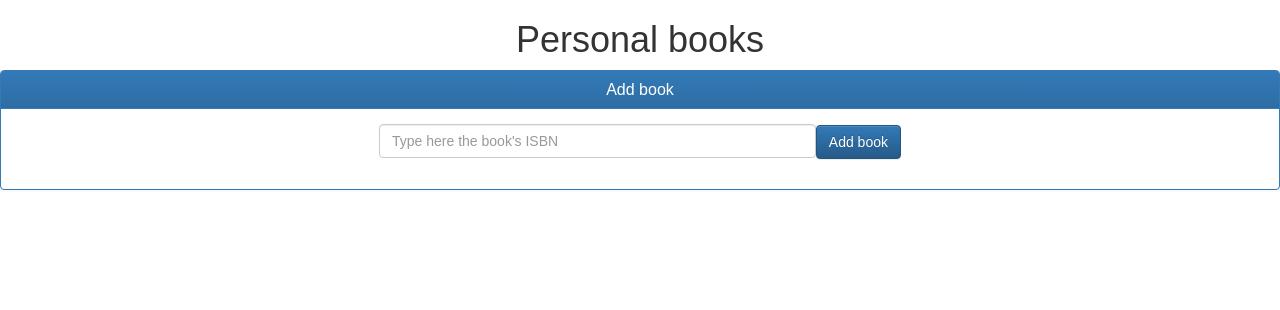
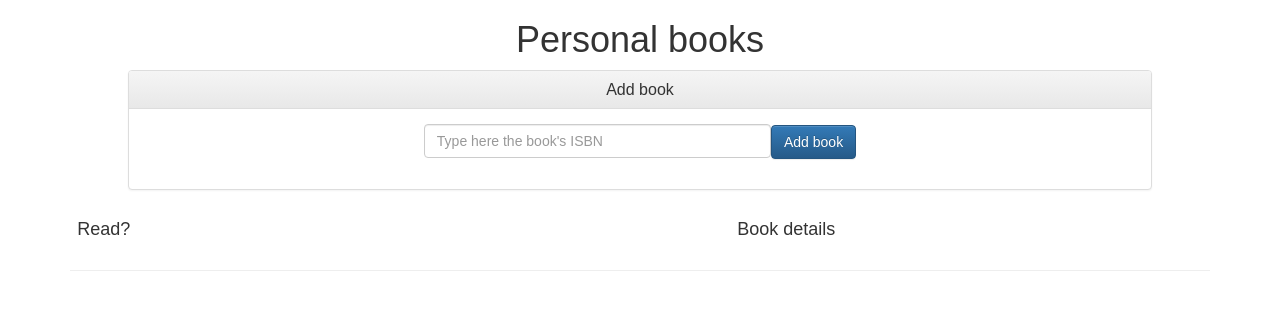
Before and after one commit to pappacena/react-playground, a React app: page / in a window 1280 px wide. Shown: the top 310 px of the page. Built offline with nearby package versions, Linux system fonts and the light colour scheme.

Commit message:
some styles

```diff
--- a/src/components/BookEditor/BookEditor.js
+++ b/src/components/BookEditor/BookEditor.js
@@ -28,7 +28,7 @@ export class RawBookEditor extends React.Component {
 
   render() {
     return (
-      <Panel bsStyle="primary" className="bookEditor">
+      <Panel className="bookEditor">
         <Panel.Heading>
           <Panel.Title componentClass="h2">Add book</Panel.Title>
         </Panel.Heading>
@@ -37,7 +37,7 @@ export class RawBookEditor extends React.Component {
           <form>
             <FormGroup>
               <FormControl
-                ref={e => this.inputField = e}
+                inputRef={e => this.inputField = e}
                 placeholder="Type here the book's ISBN"
               />
               <Button
--- a/src/components/BookEditor/styles.scss
+++ b/src/components/BookEditor/styles.scss
@@ -1,5 +1,7 @@
 .bookEditor {
   position: relative;
+  width: 80%;
+  margin-left: 10%;
 
   .loadingMask {
     padding-top: 3px;
--- a/src/components/BookList/BookItem.js
+++ b/src/components/BookList/BookItem.js
@@ -31,7 +31,6 @@ class BookItem extends React.Component {
       <div>
         <Row>
           <Col sm={1}>
-            <p>Read?</p>
             <input
               type="checkbox"
               checked={read}
@@ -51,7 +50,13 @@ class BookItem extends React.Component {
               <Col>Authors: {authors}</Col>
             </Row>
             <Row>
-              <Button bsStyle="danger" onClick={this.onRemove.bind(this)}>Remove</Button>
+              <Button
+                className="removeBook"
+                bsStyle="danger"
+                onClick={this.onRemove.bind(this)}
+              >
+                Remove
+              </Button>
             </Row>
           </Col>
         </Row>
--- a/src/components/BookList/BookList.js
+++ b/src/components/BookList/BookList.js
@@ -1,7 +1,7 @@
 import React from 'react';
 import PropTypes from 'prop-types';
 import { connect } from 'react-redux';
-import { Grid } from 'react-bootstrap';
+import { Grid, Col, Row } from 'react-bootstrap';
 import BookItem from './BookItem';
 import LoadingMask from '../LoadingMask';
 import { refreshBooks, changeReadState, removeBook } from '../../actions';
@@ -22,7 +22,6 @@ class BookList extends React.Component {
   }
 
   renderItem(data) {
-    console.log(this.props.loading);
     return (
       <BookItem
         key={data.isbn}
@@ -35,9 +34,16 @@ class BookList extends React.Component {
 
   render() {
     return (
-      <div style={{ position: 'relative' }}>
+      <div className="bookList">
         <Grid>
           {this.props.loading && <LoadingMask />}
+          <Row>
+            <Col sm={1}><h4>Read?</h4></Col>
+            <Col sm={2} />
+            <Col sm={9}><h4>Book details</h4></Col>
+          </Row>
+          <hr />
+
           {this.props.books.map(data => this.renderItem(data))}
         </Grid>
       </div>
--- a/src/components/BookList/styles.scss
+++ b/src/components/BookList/styles.scss
@@ -1,3 +1,11 @@
-.bookCover {
-  max-width: 100%;
+.bookList {
+  position: 'relative';
+
+  .bookCover {
+    max-width: 100%;
+  }
+
+  .removeBook {
+    margin-top: 25px;
+  }
 }
--- a/src/reducers/BooksReducer.js
+++ b/src/reducers/BooksReducer.js
@@ -6,7 +6,12 @@ const DEFAULT_STATE = {
   errorMessage: null,
 };
 
-const sortBooks = books => books.sort((a, b) => a.read > b.read);
+const sortBooks = books => books.sort((a, b) => {
+  if (a.read !== b.read) {
+    return a.read > b.read;
+  }
+  return a.title - b.title;
+});
 
 export default (state = DEFAULT_STATE, action) => {
   switch (action.type) {
```
